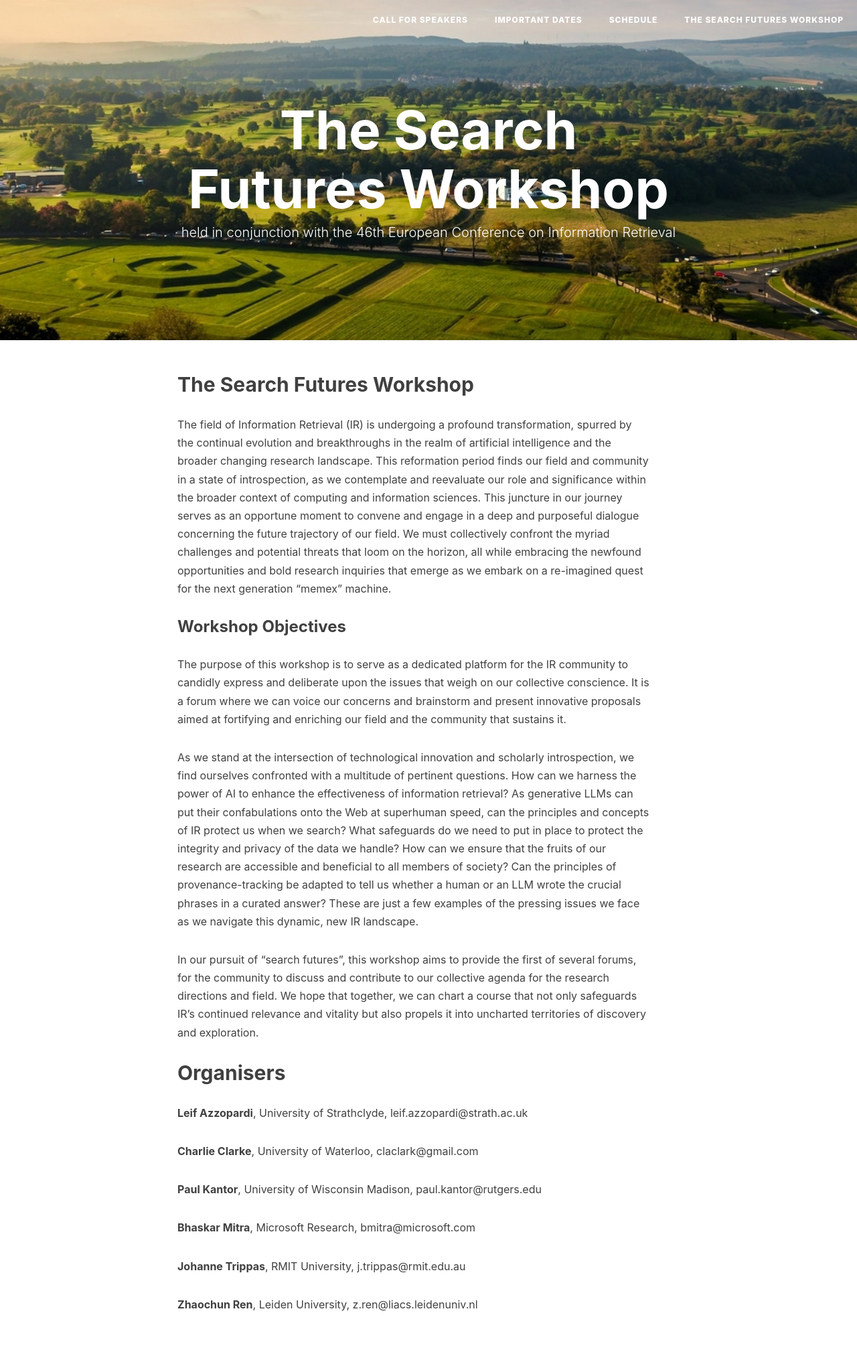
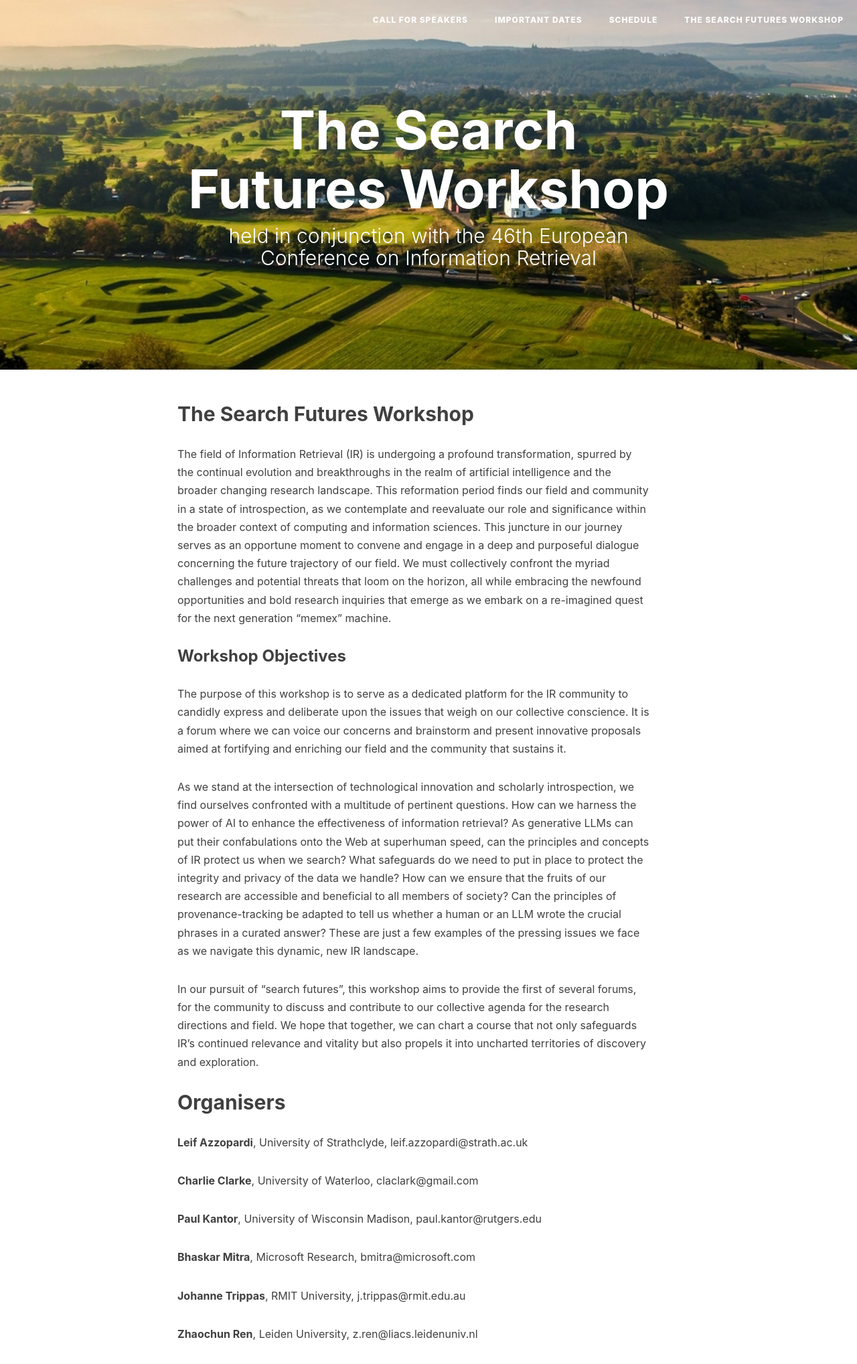
Before and after one commit to SearchFutures/SearchFutures.github.io, a Jekyll site: the page built from index.md, in a window 1280 px wide. Shown: the whole page at 67% size. Built offline with Jekyll 4.4.1, drawn with Linux system fonts in a browser that asks for light colours; nearby versions of some CDN libraries; our own code applies the rules of GitHub Pages for plain Markdown files; before the commit the page ends 1993 px from its top, so only the background shows below that.

Commit message:
Update page.html

```diff
--- a/_layouts/page.html
+++ b/_layouts/page.html
@@ -10,7 +10,7 @@ layout: default
                 <div class="site-heading">
                     <h1>{% if page.title %}{{ page.title }}{% else %}{{ site.title }}{% endif %}</h1>
                     <!--<hr class="small">-->
-                    <span class="subheading" style="font-size: 2rem"> held in conjunction with the 46th European Conference on Information Retrieval</span>
+                    <span class="subheading" style="font-size: 3rem"> held in conjunction with the 46th European Conference on Information Retrieval</span>
                 </div>
             </div>
         </div>
```
